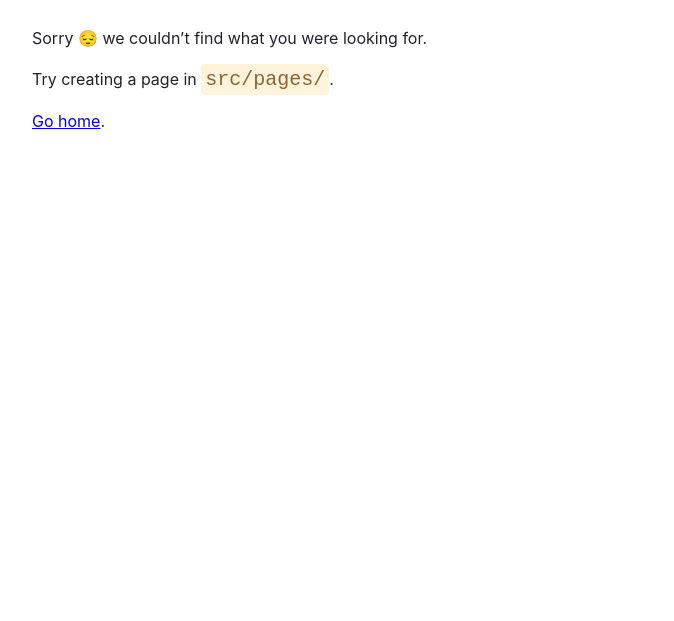
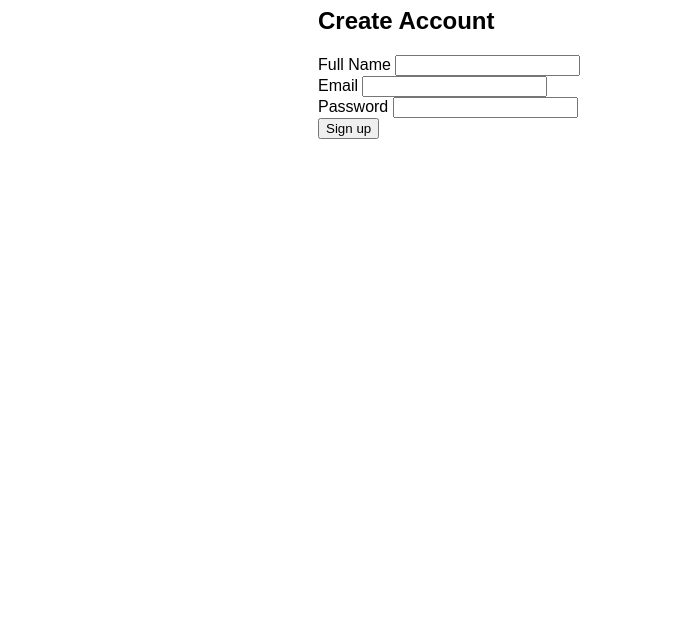
Before and after one commit to PersianBlue/my-first-gatsby-site, a Gatsby site: page /loginPage in a window 1280 px wide. Before the commit this address had no page. Shown: the part 179-800 px from the top of the page, without its empty margins (72-746 px from the left). Built offline with nearby package versions, Linux system fonts and the light colour scheme; Gatsby itself is replaced by a stand-in of ours.

Commit message:
added loginPage
And did some more button magic

```diff
--- a/src/components/Button.js
+++ b/src/components/Button.js
@@ -1,5 +1,5 @@
 import React from 'react';
-import { button } from "../components/layout.module.css";
+import { button } from "../components/button.module.css";
 
 export const Button = ({ onClick, text, color,id }) => {
     return (
--- /dev/null
+++ b/src/components/Form.js
@@ -0,0 +1,13 @@
+import React from 'react';
+import SignupForm from "./SignupForm"
+
+const Form = () => {
+    return (
+        <div>
+            <SignupForm/>
+
+        </div>
+    );
+}
+
+export default Form;
--- /dev/null
+++ b/src/components/SignupForm.js
@@ -0,0 +1,46 @@
+import React, {useState} from "react";
+
+const SignupForm = () => {
+
+    const [values, setValues] = useState({
+        fullname: "",
+        email: "",
+        password: "",
+    });
+
+    const handleChange = (event)=>{
+setValues({
+    ...values,
+    [event.target.name]: event.target.value
+})
+    }
+
+    const handleFormSubmit =  (event)=>{
+        event.preventDefault();
+    }
+  return (
+    <div id ="SignupForm">
+      <h2> Create Account </h2>
+      <form>
+        <div id ="name">
+          <label> Full Name </label>
+          <input type="text" name ="fullname"  value = {values.fullname} onChange = {handleChange}/>
+        </div>
+        <div id="email">
+          <label> Email </label>
+          <input type="text" name = "email" value = {values.email} onChange = {handleChange}/>
+        </div>
+        <div id="password">
+          <label> Password </label>
+          <input type="text" name = "password" value = {values.password} onChange = {handleChange}/>
+        </div>
+        <div id =  "signupButton">
+            <button type="submit" onClick = {handleFormSubmit}>Sign up</button>
+
+        </div>
+      </form>
+    </div>
+  );
+};
+
+export default SignupForm;
--- a/src/components/layout.js
+++ b/src/components/layout.js
@@ -28,6 +28,9 @@ const Layout = ({ pageTitle, children }) => {
           <li className = {navLinkItem}>
             <Link to = "/feedback" className = {navLinkText}> Feedback project</Link>
           </li>
+          <li className = {navLinkItem}>
+            <Link to = "/loginPage" className = {navLinkText} >Login Page </Link>
+          </li>
         </ul>
       </nav>
       <main>
--- a/src/components/layout.module.css
+++ b/src/components/layout.module.css
@@ -32,20 +32,3 @@
   .nav-links:hover{
     background-color: rgba(105, 52, 158, 0.603);
   }
-
-  .button{
-    border: none;
-    color: white;
-    margin: 2.5px;
-    padding: 15px 32px;
-    text-align: center;
-    text-decoration: none;
-    display: inline-block;
-    font-size: 16px;
-    border-radius: 12px;
-    box-shadow: 2px 1px 3px 2px black;
-    position:relative;
-  }
-  .button:hover{
-    box-shadow: 2px 1px 3px 2px yellow;
-  }
--- /dev/null
+++ b/src/pages/loginPage.js
@@ -0,0 +1,39 @@
+import React from 'react';
+import Layout from "../components/layout"
+import Form from "../components/Form"
+
+
+// Import the functions you need from the SDKs you need
+import { initializeApp } from "firebase/app";
+import { getAnalytics } from "firebase/analytics";
+// TODO: Add SDKs for Firebase products that you want to use
+// https://firebase.google.com/docs/web/setup#available-libraries
+
+// Your web app's Firebase configuration
+// For Firebase JS SDK v7.20.0 and later, measurementId is optional
+const firebaseConfig = {
+  apiKey: "AIzaSyAMhwGOTDfqI-LkN7Hhc5OMxEKW6hMj--I",
+  authDomain: "my-first-project-d6b7a.firebaseapp.com",
+  projectId: "my-first-project-d6b7a",
+  storageBucket: "my-first-project-d6b7a.appspot.com",
+  messagingSenderId: "73927423632",
+  appId: "1:73927423632:web:00ea0176b0aa4edc834a15",
+  measurementId: "G-17DGHRKEND"
+};
+
+// Initialize Firebase
+const app = initializeApp(firebaseConfig);
+const analytics = getAnalytics(app);
+
+const loginPage = ()=>{
+    return(
+        <>
+        <Layout>
+        <h1> This is me login page </h1>
+        <Form/>
+        </Layout>
+        </>
+    )
+}
+
+export default loginPage
```
Also changed, not shown: src/components/App.js (+0 -21 lines), src/components/button.module.css (added, +17 -0 lines).
